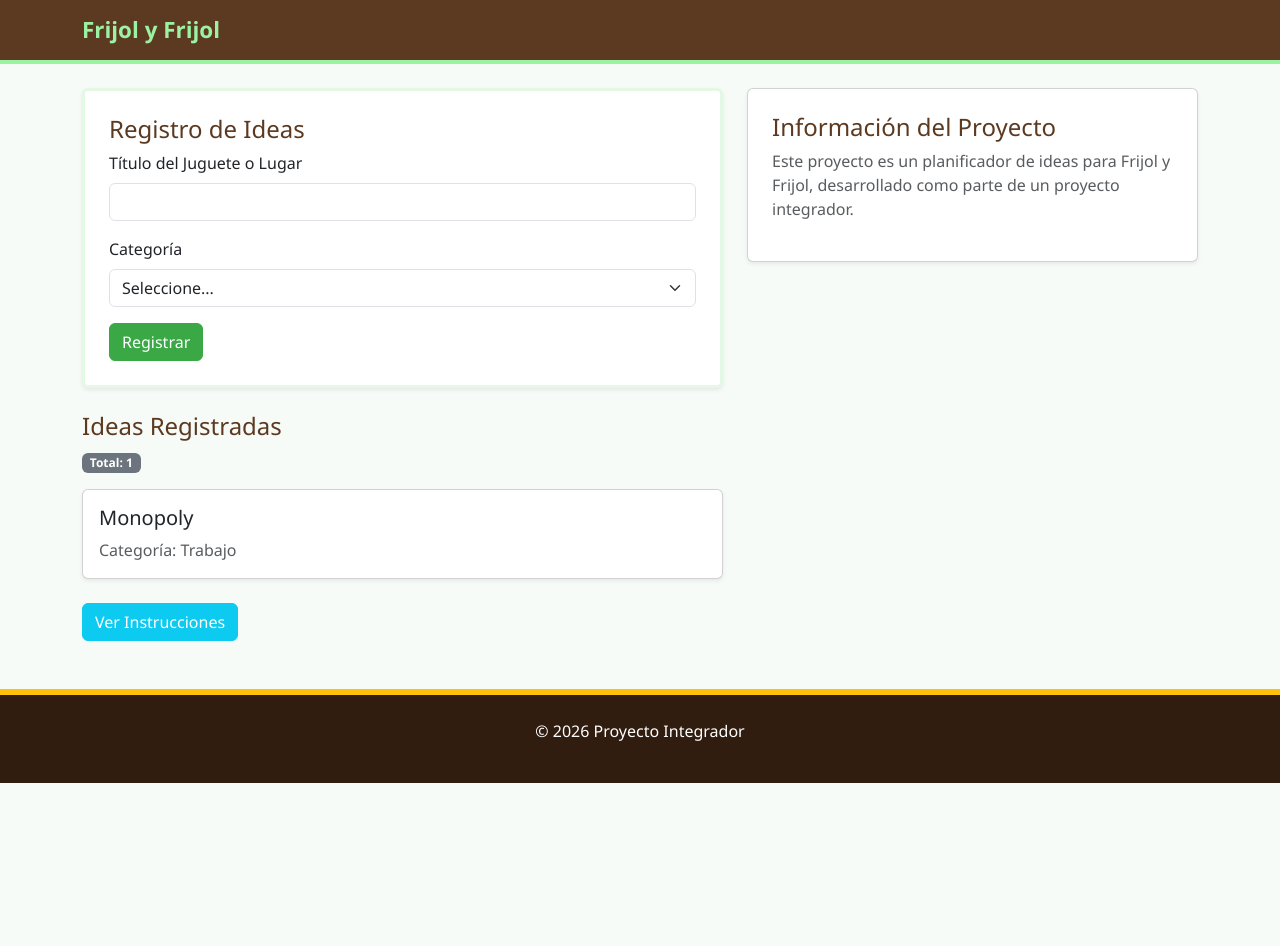
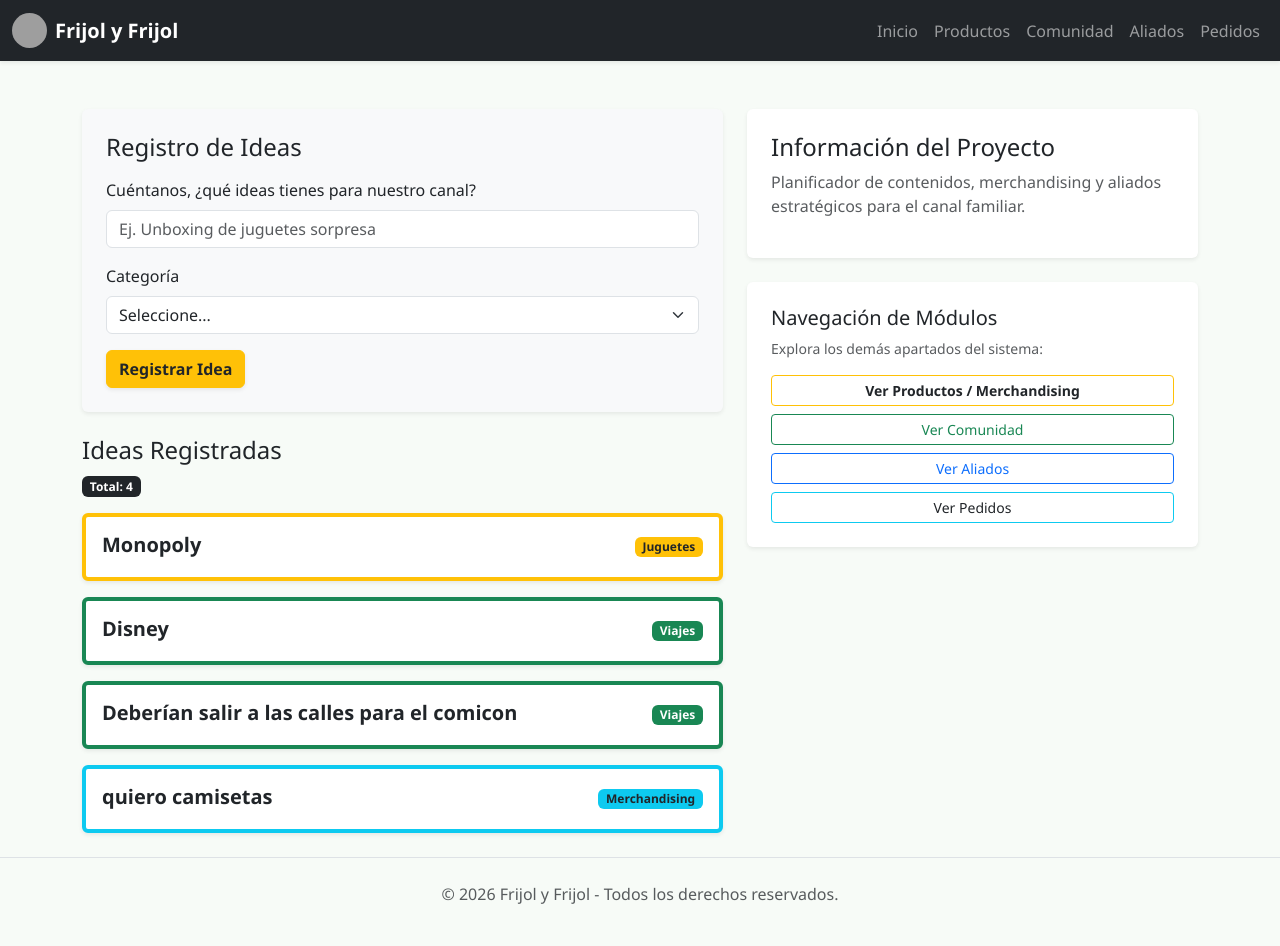
Before and after one commit to Romialmagro17/FrijolyFrijol_Proyect, a Flask app: page / in a window 1280 px wide. Before the commit the page ends 783 px from the top, so only its background shows below. Run offline with Flask 3, Linux system fonts and the light colour scheme; data comes from the database, SQL or seed files in the repository; both versions use the stored data as it was after the commit; grey boxes are pictures that could not be loaded.

Commit message:
Actualización del proyecto Frijol y Frjiol con colorimetría y base de datos

```diff
--- a/app.py
+++ b/app.py
@@ -1,41 +1,115 @@
-from flask import Flask, render_template, request, redirect, url_for
-from flask_sqlalchemy import SQLAlchemy
-import os
+import sqlite3
+from flask import Flask, redirect, render_template, request, url_for
 
 app = Flask(__name__)
 
-# Configuración de la base de datos (se creará un archivo llamado ideas.db)
-basedir = os.path.abspath(os.path.dirname(__file__))
-app.config['SQLALCHEMY_DATABASE_URI'] = 'sqlite:///' + os.path.join(basedir, 'ideas.db')
-app.config['SQLALCHEMY_TRACK_MODIFICATIONS'] = False
 
-db = SQLAlchemy(app)
+# Función para conectar a la base de datos de ideas
+def init_sqlite_db():
+  conn = sqlite3.connect('ideas.db')
+  conn.execute(
+      'CREATE TABLE IF NOT EXISTS ideas (id INTEGER PRIMARY KEY AUTOINCREMENT,'
+      ' nombre TEXT, categoria TEXT)'
+  )
+  conn.close()
 
-# Modelo de la base de datos
-class Idea(db.Model):
-    id = db.Column(db.Integer, primary_key=True)
-    nombre = db.Column(db.String(100), nullable=False)
-    categoria = db.Column(db.String(50), nullable=False)
 
-# Crear la base de datos automáticamente
-with app.app_context():
-    db.create_all()
+init_sqlite_db()
+
 
 @app.route('/', methods=['GET', 'POST'])
-def home():
-    if request.method == 'POST':
-        nuevo_nombre = request.form.get('nombre')
-        nueva_categoria = request.form.get('categoria')
+def index():
+  if request.method == 'POST':
+    nombre = request.form['nombre']
+    categoria = request.form['categoria']
 
-        # Guardar en la base de datos
-        nueva_idea = Idea(nombre=nuevo_nombre, categoria=nueva_categoria)
-        db.session.add(nueva_idea)
-        db.session.commit()
-        return redirect(url_for('home'))
+    conn = sqlite3.connect('ideas.db')
+    cursor = conn.cursor()
+    cursor.execute(
+        'INSERT INTO ideas (nombre, categoria) VALUES (?, ?)',
+        (nombre, categoria),
+    )
+    conn.commit()
+    conn.close()
+    return redirect(url_for('index'))
 
-    # Leer todas las ideas de la base de datos
-    todas_las_ideas = Idea.query.all()
-    return render_template('index.html', ideas=todas_las_ideas)
+  # Consultar ideas de la base de datos
+  conn = sqlite3.connect('ideas.db')
+  conn.row_factory = sqlite3.Row
+  cursor = conn.cursor()
+  cursor.execute('SELECT * FROM ideas')
+  ideas = cursor.fetchall()
+  conn.close()
+
+  return render_template('index.html', ideas=ideas)
+
+
+@app.route('/productos')
+def productos():
+  # Merchandising oficial de Frijol y Frijol
+  lista_productos = [
+      {'nombre': 'Camiseta Adulto Frijol y Frijol', 'precio': 15.00, 'stock': 20},
+      {'nombre': 'Camiseta Niño Frijol y Frijol', 'precio': 12.00, 'stock': 15},
+      {'nombre': 'Gorra Frijol y Frijol', 'precio': 9.50, 'stock': 8},
+      {
+          'nombre': 'Mochila Escolar Frijol y Frijol',
+          'precio': 25.00,
+          'stock': 0,
+      },
+  ]
+  return render_template('productos.html', productos=lista_productos)
+
+
+@app.route('/clientes')
+def clientes():
+  seguidores = [
+      {
+          'nombre': 'Carla Gómez',
+          'comentario': '¡Me encantan sus vlogs en familia!',
+          'vip': True,
+      },
+      {'nombre': 'Mateo Pérez', 'comentario': 'Saludos desde Quito', 'vip': False},
+      {
+          'nombre': 'Sofía Ruiz',
+          'comentario': 'El unboxing estuvo genial',
+          'vip': True,
+      },
+  ]
+  return render_template('clientes.html', clientes=seguidores)
+
+
+@app.route('/proveedores')
+def proveedores():
+  # Proveedores reales solicitados
+  aliados = [
+      {
+          'empresa': 'Mi Juguetería',
+          'pais': 'Ecuador',
+          'contacto': 'ventas@mijugueteria.ec',
+          'activo': True,
+      },
+      {
+          'empresa': 'Juguetón',
+          'pais': 'Ecuador',
+          'contacto': 'contacto@jugueton.com.ec',
+          'activo': True,
+      },
+  ]
+  return render_template('proveedores.html', proveedores=aliados)
+
+
+@app.route('/facturacion')
+def facturacion():
+  pedidos = [
+      {
+          'id_pedido': 'F-001',
+          'item': 'Camiseta Adulto Frijol y Frijol',
+          'total': 15.00,
+      },
+      {'id_pedido': 'F-002', 'item': 'Gorra Frijol y Frijol', 'total': 9.50},
+  ]
+  return render_template('facturacion.html', pedidos=pedidos)
+
 
 if __name__ == '__main__':
-    app.run(debug=True, port=8080)
+  app.run(debug=True)
--- a/templates/base.html
+++ b/templates/base.html
@@ -3,47 +3,25 @@
 <head>
     <meta charset="UTF-8">
     <meta name="viewport" content="width=device-width, initial-scale=1.0">
-    <title>{% block title %}Mi Proyecto Web{% endblock %}</title>
+    <title>{% block title %}Frijol y Frijol{% endblock %}</title>
     <!-- Bootstrap CSS -->
     <link href="https://cdn.jsdelivr.net/npm/bootstrap@5.3.0/dist/css/bootstrap.min.css" rel="stylesheet">
-    <!-- CSS Personalizado -->
     <link rel="stylesheet" href="{{ url_for('static', filename='css/style.css') }}">
 </head>
-<body>
+<body class="d-flex flex-column min-vh-100">
 
-    <!-- Menú de Navegación -->
-    <nav class="navbar navbar-expand-lg navbar-dark bg-dark">
-        <div class="container-fluid">
-            <a class="navbar-brand" href="{{ url_for('home') }}">Proyecto Integrador</a>
-            <button class="navbar-toggler" type="button" data-bs-toggle="collapse" data-bs-target="#navbarNav">
-                <span class="navbar-toggler-icon"></span>
-            </button>
-            <div class="collapse navbar-collapse" id="navbarNav">
-                <ul class="navbar-nav ms-auto">
-                    <li class="nav-item"><a class="nav-link" href="{{ url_for('home') }}">Inicio</a></li>
-                    <li class="nav-item"><a class="nav-link" href="{{ url_for('productos') }}">Productos</a></li>
-                    <li class="nav-item"><a class="nav-link" href="{{ url_for('clientes') }}">Clientes</a></li>
-                    <li class="nav-item"><a class="nav-link" href="{{ url_for('proveedores') }}">Proveedores</a></li>
-                    <li class="nav-item"><a class="nav-link" href="{{ url_for('facturacion') }}">Facturación</a></li>
-                </ul>
-            </div>
-        </div>
-    </nav>
+    <!-- Incluyendo el componente Navbar -->
+    {% include "components/navbar.html" %}
 
-    <!-- Contenido Principal -->
     <main class="container my-4">
-        {% block content %}
-        {% endblock %}
+        {% block content %}{% endblock %}
     </main>
 
-    <!-- Pie de página -->
-    <footer class="bg-dark text-white text-center py-3 mt-auto">
-        <p class="mb-0">&copy; 2026 - Desarrollo de Aplicaciones Web</p>
-    </footer>
+    <!-- Incluyendo el componente Footer -->
+    {% include "components/footer.html" %}
 
     <!-- Bootstrap JS -->
     <script src="https://cdn.jsdelivr.net/npm/bootstrap@5.3.0/dist/js/bootstrap.bundle.min.js"></script>
-    <!-- JS Personalizado -->
     <script src="{{ url_for('static', filename='js/script.js') }}"></script>
 </body>
 </html>
--- /dev/null
+++ b/templates/components/footer.html
@@ -0,0 +1,5 @@
+<footer class="text-center text-muted py-4 mt-auto border-top">
+    <div class="container">
+        <p>&copy; 2026 Frijol y Frijol - Todos los derechos reservados.</p>
+    </div>
+</footer>
--- /dev/null
+++ b/templates/components/navbar.html
@@ -0,0 +1,20 @@
+<nav class="navbar navbar-expand-lg navbar-dark bg-dark mb-4 shadow-sm">
+    <div class="container-fluid">
+        <a class="navbar-brand d-flex align-items-center fw-bold" href="{{ url_for('index') }}">
+            <img src="https://yt3.googleusercontent.com/P3i7sg-KeiKd9RmOhjOLNDeyvhcnwxDSMk9ER-fr0PMQDDPG-jW4Mebz5hZpSAzSPM6poQmlyf0=s160-c-k-c0x00ffffff-no-rj" alt="Frijol y Frijol" width="35" height="35" class="rounded-circle me-2 object-fit-cover">
+            Frijol y Frijol
+        </a>
+        <button class="navbar-toggler" type="button" data-bs-toggle="collapse" data-bs-target="#navbarNav">
+            <span class="navbar-toggler-icon"></span>
+        </button>
+        <div class="collapse navbar-collapse" id="navbarNav">
+            <ul class="navbar-nav ms-auto">
+                <li class="nav-item"><a class="nav-link" href="{{ url_for('index') }}">Inicio</a></li>
+                <li class="nav-item"><a class="nav-link" href="{{ url_for('productos') }}">Productos</a></li>
+                <li class="nav-item"><a class="nav-link" href="{{ url_for('clientes') }}">Comunidad</a></li>
+                <li class="nav-item"><a class="nav-link" href="{{ url_for('proveedores') }}">Aliados</a></li>
+                <li class="nav-item"><a class="nav-link" href="{{ url_for('facturacion') }}">Pedidos</a></li>
+            </ul>
+        </div>
+    </div>
+</nav>
--- a/templates/facturacion.html
+++ b/templates/facturacion.html
@@ -2,7 +2,7 @@
 {% block title %}Módulo de Facturación{% endblock %}
 {% block content %}
 <h2>Módulo de Facturación</h2>
-<p class="text-muted">Espacio reservado para la emisión y control de facturas (Datos demostrativos).</p>
+<p class="text-muted">Espacio reservado para la emisión y control de facturas.</p>
 <div class="alert alert-info" role="alert">
     No se requiere conexión a base de datos en esta fase. Módulo operativo de forma estática.
 </div>
--- a/templates/index.html
+++ b/templates/index.html
@@ -1,62 +1,62 @@
-<!DOCTYPE html>
-<html lang="es">
-<head>
-    <meta charset="UTF-8">
-    <meta name="viewport" content="width=device-width, initial-scale=1.0">
-    <title>Frijol y Frijol - Planificador</title>
-    <link href="https://cdn.jsdelivr.net/npm/bootstrap@5.3.3/dist/css/bootstrap.min.css" rel="stylesheet">
-    <link rel="stylesheet" href="{{ url_for('static', filename='css/style.css') }}">
-</head>
-<body>
+{% extends "base.html" %}
 
-    <!-- NAVBAR MEJORADA -->
-    <nav class="navbar navbar-expand-lg custom-navbar mb-4">
-        <div class="container">
-            <a class="navbar-brand brand-text fw-bold" href="#">Frijol y Frijol</a>
-        </div>
-    </nav>
+{% block title %}Frijol y Frijol - Planificador de Ideas{% endblock %}
 
-    <div class="container my-4">
+{% block content %}
 <div class="row">
     <div class="col-md-7">
-                <!-- FORMULARIO -->
-                <div class="card p-4 mb-4 form-container shadow-sm">
-                    <h3 class="h4 text-dark-brown">Registro de Ideas</h3>
-                    <form id="formulario-registro" action="/" method="POST" class="needs-validation" novalidate>
+        <!-- FORMULARIO DE REGISTRO -->
+        <div class="card p-4 mb-4 shadow-sm border-0 bg-light">
+            <h3 class="h4 text-dark mb-3">Registro de Ideas</h3>
+            <form action="{{ url_for('index') }}" method="POST">
                 <div class="mb-3">
-                            <label for="nombre" class="form-label">Título del Juguete o Lugar</label>
-                            <input type="text" class="form-control" id="nombre" name="nombre" required minlength="3">
+                    <label for="nombre" class="form-label">Cuéntanos, ¿qué ideas tienes para nuestro canal?</label>
+                    <input type="text" class="form-control" id="nombre" name="nombre" placeholder="Ej. Unboxing de juguetes sorpresa" required>
                 </div>
                 <div class="mb-3">
                     <label for="categoria" class="form-label">Categoría</label>
                     <select class="form-select" id="categoria" name="categoria" required>
                         <option value="">Seleccione...</option>
-                                <option value="Trabajo">Trabajo</option>
-                                <option value="Personal">Personal</option>
+                        <option value="Juguetes">Juguetes</option>
+                        <option value="Videos">Videos</option>
+                        <option value="Merchandising">Merchandising</option>
+                        <option value="Viajes">Viajes</option>
                     </select>
                 </div>
-                        <button type="submit" class="btn btn-primary custom-btn">Registrar</button>
+                <button type="submit" class="btn btn-warning text-dark fw-bold shadow-sm">Registrar Idea</button>
             </form>
         </div>
 
-                <!-- ALERTA DE ÉXITO -->
-                <div id="alerta-contenedor"></div>
+        <!-- IDEAS REGISTRADAS CON COLORIMETRÍA DINÁMICA -->
+        <h3 class="h4 text-dark">Ideas Registradas</h3>
+        <span class="badge bg-dark mb-3">Total: {{ ideas|length }}</span>
 
-                <!-- SPINNER -->
-                <div id="spinner-carga" class="d-none text-center my-3">
-                    <div class="spinner-border text-success" role="status"></div>
+        <div class="row row-cols-1 g-3">
+            {% for idea in ideas %}
+                {# Asignación de colores según la categoría estilo Frijol y Frijol #}
+                {% set border_color = 'border-secondary' %}
+                {% set badge_color = 'bg-secondary' %}
+
+                {% if idea.categoria == 'Juguetes' %}
+                    {% set border_color = 'border-warning' %}
+                    {% set badge_color = 'bg-warning text-dark' %}
+                {% elif idea.categoria == 'Videos' %}
+                    {% set border_color = 'border-danger' %}
+                    {% set badge_color = 'bg-danger text-white' %}
+                {% elif idea.categoria == 'Merchandising' %}
+                    {% set border_color = 'border-info' %}
+                    {% set badge_color = 'bg-info text-dark' %}
+                {% elif idea.categoria == 'Viajes' %}
+                    {% set border_color = 'border-success' %}
+                    {% set badge_color = 'bg-success text-white' %}
+                {% endif %}
+
+                <div class="col">
+                    <div class="card p-3 shadow-sm border-start {{ border_color }} border-4 bg-white">
+                        <div class="d-flex justify-content-between align-items-center">
+                            <h5 class="mb-1 text-dark fw-bold">{{ idea.nombre }}</h5>
+                            <span class="badge {{ badge_color }}">{{ idea.categoria }}</span>
                         </div>
-
-                <!-- IDEAS REGISTRADAS -->
-                <h3 class="h4 text-dark-brown">Ideas Registradas</h3>
-                <span class="badge bg-secondary mb-3">Total: {{ ideas|length }}</span>
-
-                <div id="contenedor-lista" class="row row-cols-1 g-3">
-                    {% for idea in ideas %}
-                    <div class="col">
-                        <div class="card p-3 shadow-sm">
-                            <h5>{{ idea.nombre }}</h5>
-                            <p class="mb-0 text-muted">Categoría: {{ idea.categoria }}</p>
                     </div>
                 </div>
             {% endfor %}
@@ -64,39 +64,21 @@
     </div>
 
     <div class="col-md-5">
-                <div class="card p-4 mb-4 shadow-sm">
-                    <h3 class="h4 text-dark-brown">Información del Proyecto</h3>
-                    <p class="text-muted">Este proyecto es un planificador de ideas para Frijol y Frijol, desarrollado como parte de un proyecto integrador.</p>
+        <div class="card p-4 mb-4 shadow-sm border-0 bg-white">
+            <h3 class="h4 text-dark">Información del Proyecto</h3>
+            <p class="text-muted">Planificador de contenidos, merchandising y aliados estratégicos para el canal familiar.</p>
+        </div>
+
+        <div class="card p-4 shadow-sm border-0 bg-white">
+            <h4 class="h5">Navegación de Módulos</h4>
+            <p class="text-muted small">Explora los demás apartados del sistema:</p>
+            <div class="d-grid gap-2">
+                <a href="{{ url_for('productos') }}" class="btn btn-outline-warning text-dark fw-bold btn-sm">Ver Productos / Merchandising</a>
+                <a href="{{ url_for('clientes') }}" class="btn btn-outline-success btn-sm">Ver Comunidad</a>
+                <a href="{{ url_for('proveedores') }}" class="btn btn-outline-primary btn-sm">Ver Aliados</a>
+                <a href="{{ url_for('facturacion') }}" class="btn btn-outline-info text-dark btn-sm">Ver Pedidos</a>
             </div>
         </div>
     </div>
 </div>
-
-    <!-- BOTÓN PARA ABRIR MODAL -->
-    <div class="container mb-5">
-        <button type="button" class="btn btn-info text-white" data-bs-toggle="modal" data-bs-target="#infoModal">
-            Ver Instrucciones
-        </button>
-    </div>
-
-    <!-- MODAL -->
-    <div class="modal fade" id="infoModal" tabindex="-1">
-        <div class="modal-dialog">
-            <div class="modal-content">
-                <div class="modal-header">
-                    <h5 class="modal-title">Proyecto Integrador</h5>
-                    <button type="button" class="btn-close" data-bs-dismiss="modal"></button>
-                </div>
-                <div class="modal-body">Bienvenida al sistema de gestión de ideas de Frijol y Frijol.</div>
-            </div>
-        </div>
-    </div>
-
-    <footer class="footer-bg text-center mt-5 p-4 text-white">
-        <p>&copy; 2026 Proyecto Integrador</p>
-    </footer>
-
-    <script src="https://cdn.jsdelivr.net/npm/bootstrap@5.3.3/dist/js/bootstrap.bundle.min.js"></script>
-    <script src="{{ url_for('static', filename='js/script.js') }}"></script>
-</body>
-</html>
+{% endblock %}
```
Also changed, not shown: templates/productos.html (+30 -22 lines), templates/proveedores.html (+20 -6 lines), ideas.db. Lines whose indentation alone changed are shown as unchanged.
